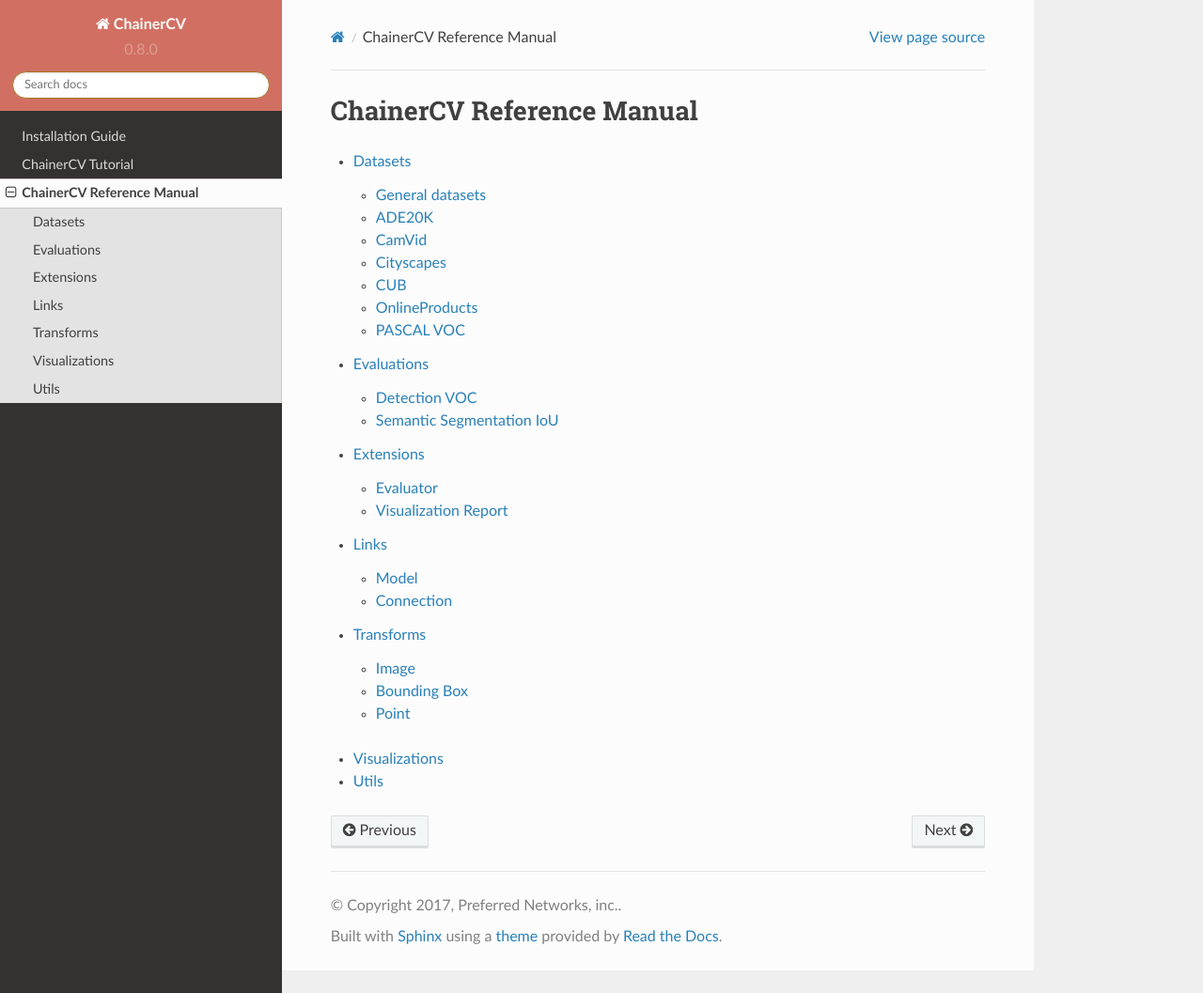
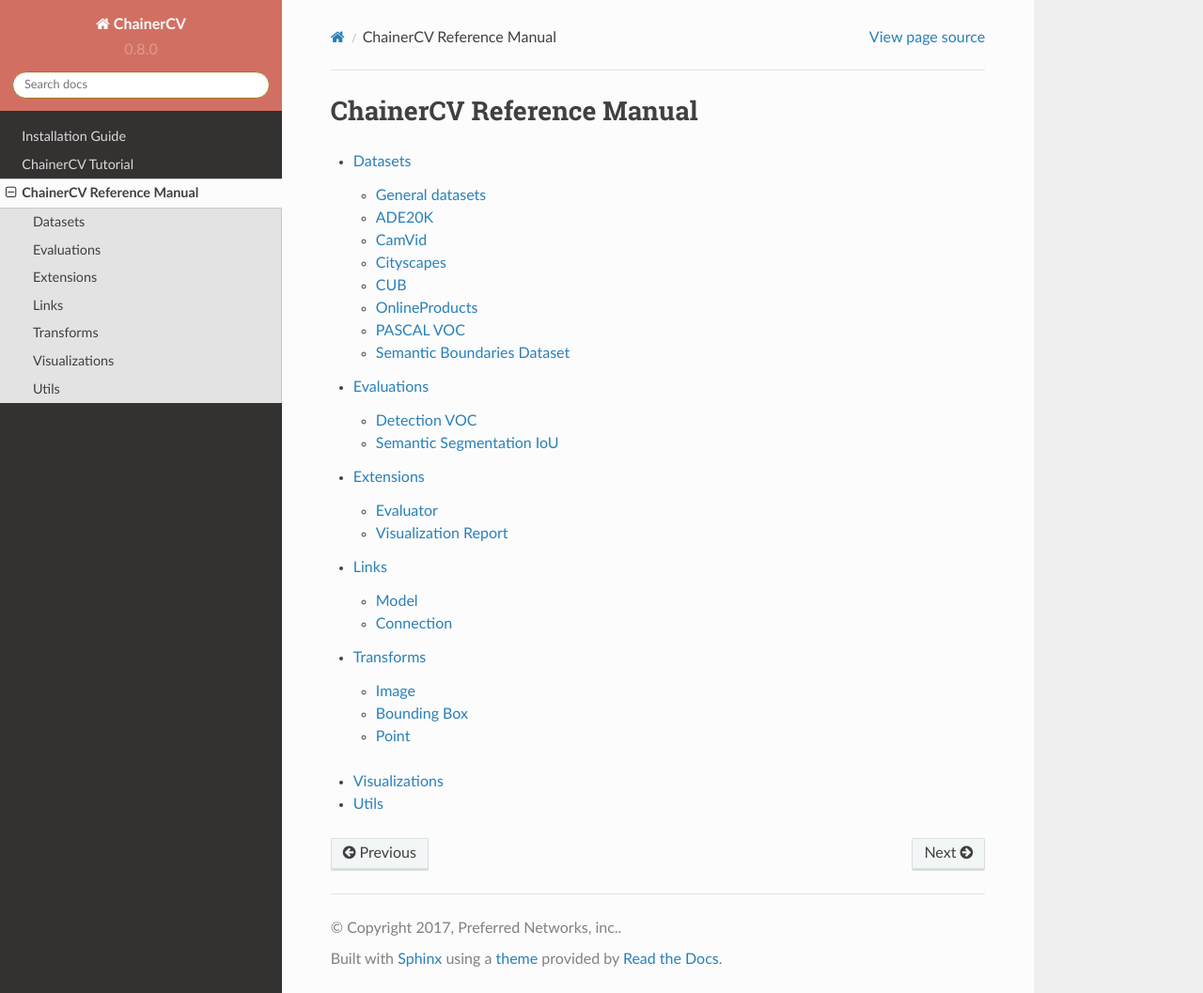
Before and after one commit to chainer/chainercv, a Sphinx documentation site: the page built from docs/source/reference/index.rst, in a window 1280 px wide and 1057 px high. Shown: the whole window at 94% size. Built offline with Sphinx 7.4.7 and the Read the Docs theme 2.0.0, drawn with Linux system fonts in a browser that asks for light colours.

Commit message:
add SBDInstanceSegmentationDataset doc

```diff
--- a/docs/source/reference/datasets.rst
+++ b/docs/source/reference/datasets.rst
@@ -81,3 +81,11 @@
 VOCSemanticSegmentationDataset
 ~~~~~~~~~~~~~~~~~~~~~~~~~~~~~~
 .. autoclass:: VOCSemanticSegmentationDataset
+
+
+Semantic Boundaries Dataset
+---------------------------
+
+SBDInstanceSegmentationDataset
+~~~~~~~~~~~~~~~~~~~~~~~~~~~~~~
+.. autoclass:: SBDInstanceSegmentationDataset
```
